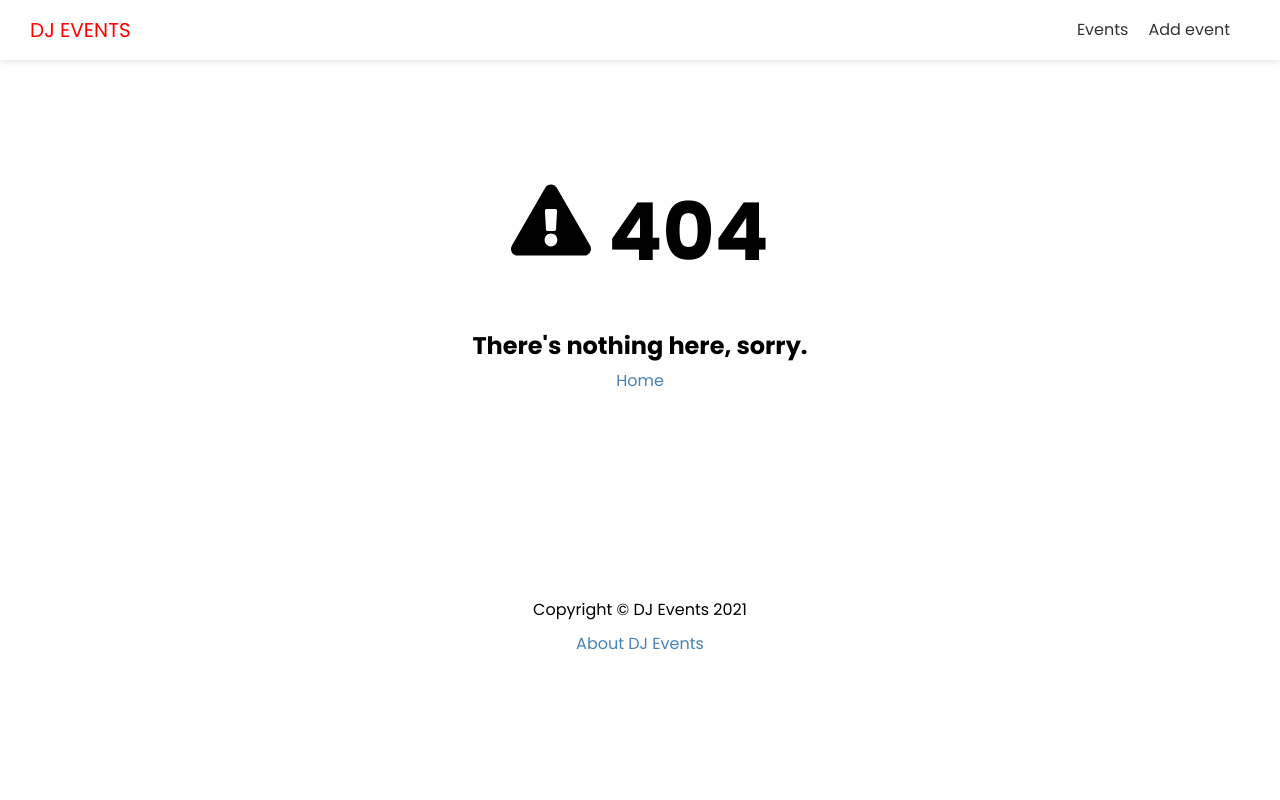
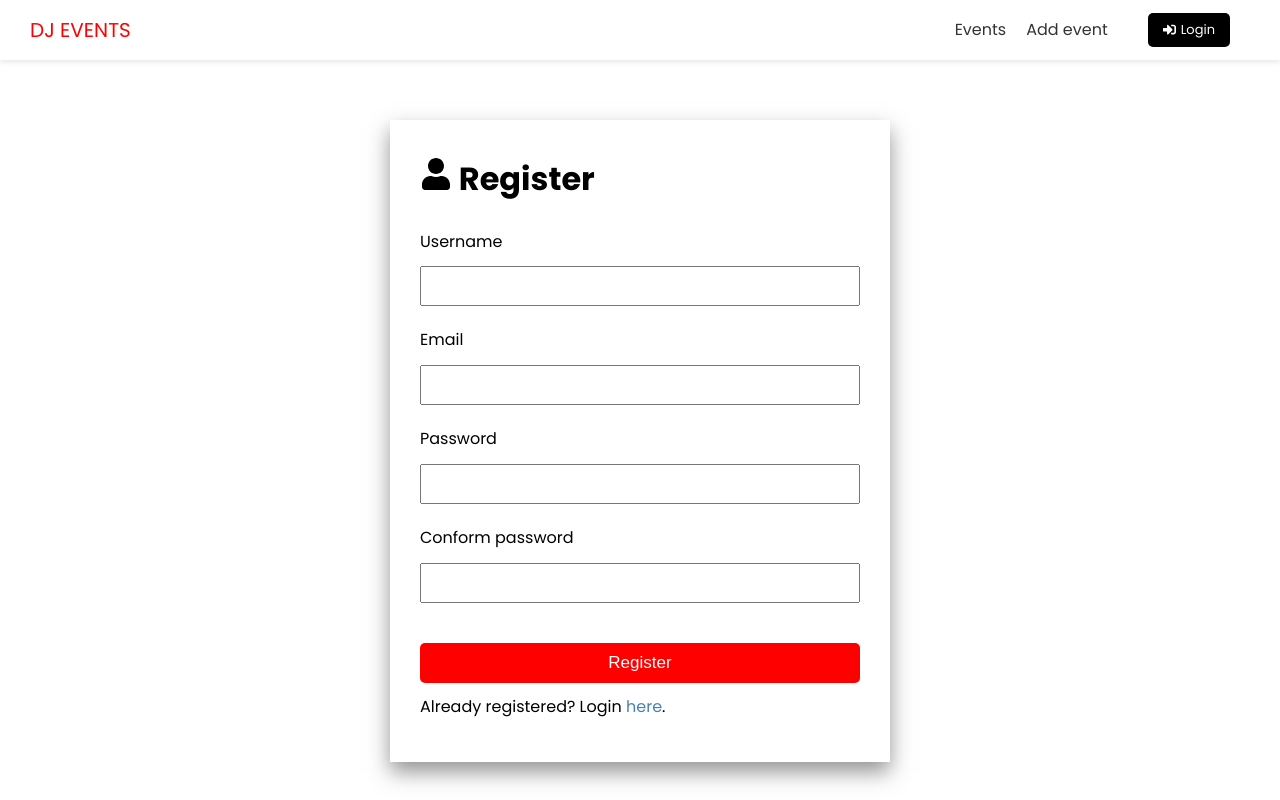
Before and after one commit to ncux/next-dj-events, a Next.js app in the folder client/: page /account/register in a window 1280 px wide. Before the commit this address had no page. Shown: the top 800 px of the page. Built offline with nearby package versions, Linux system fonts and the light colour scheme.

Commit message:
implemented login and register pages

```diff
--- a/client/components/navbar/navbar.js
+++ b/client/components/navbar/navbar.js
@@ -1,4 +1,5 @@
 import Link from "next/link";
+import { FaSignInAlt, FaSignOutAlt } from "react-icons/fa";
 import classes from "./navbar.module.css";
 
 export default function Navbar() {
@@ -23,6 +24,11 @@ export default function Navbar() {
                             <a>Add event</a>
                         </Link>
                     </li>
+                    <li>
+                        <Link href="/account/login">
+                            <a className="btn-secondary btn-icon"> <FaSignInAlt /> Login</a>
+                        </Link>
+                    </li>
                 </ul>
             </nav>
 
--- /dev/null
+++ b/client/pages/account/register.js
@@ -0,0 +1,65 @@
+import { FaUser } from "react-icons/fa";
+import { useContext, useState } from "react";
+import Link from "next/link";
+import axios from "axios";
+import { toast, ToastContainer } from "react-toastify";
+import "react-toastify/dist/ReactToastify.css";
+import classes from "../../styles/auth-form.module.css";
+import Layout from "../../components/layout/layout";
+
+export default function RegisterPage() {
+
+    const [email, setEmail] = useState('');
+    const [username, setUsername] = useState('');
+    const [password, setPassword] = useState('');
+    const [password2, setPassword2] = useState('');
+
+    const register = async e => {
+        e.preventDefault();
+        try {
+            if(password && password !== password2) {
+                toast.error('The passwords do not match!');
+                return;
+            }
+            console.log(username, email, password);
+        } catch (e) {
+            toast.error(`${e.message}`);
+        }
+    };
+
+    return (
+        <Layout title="Events | Registration">
+            <div className={classes.auth}>
+                <h1><FaUser /> Register</h1>
+                <ToastContainer />
+                <form onSubmit={ register }>
+
+                    <div>
+                        <label>Username</label>
+                        <input type="text" value={ username } onChange={ event => setUsername(event.target.value) }  />
+                    </div>
+
+                    <div>
+                        <label>Email</label>
+                        <input type="email" value={ email } onChange={ event => setEmail(event.target.value) }  />
+                    </div>
+
+                    <div>
+                        <label>Password</label>
+                        <input type="password" value={ password } onChange={ event => setPassword(event.target.value) }  />
+                    </div>
+
+                    <div>
+                        <label>Conform password</label>
+                        <input type="password" value={ password2 } onChange={ event => setPassword2(event.target.value) }  />
+                    </div>
+
+                    <input type="submit" value="Register" className="btn"/>
+                </form>
+
+                <p>Already registered? Login <Link href="/account/login">here</Link>.</p>
+
+            </div>
+        </Layout>
+    );
+};
--- /dev/null
+++ b/client/styles/auth-form.module.css
@@ -0,0 +1,30 @@
+
+.auth {
+    max-width: 500px;
+    margin: auto;
+    padding: 30px;
+    box-shadow: 0 10px 20px 0 rgba(50, 50, 50, 0.52);
+}
+
+.auth label {
+    display: block;
+    margin-bottom: 10px;
+}
+
+.auth input[type='text'], .auth input[type='email'], .auth input[type='password'] {
+    display: block;
+    width: 100%;
+    height: 40px;
+    padding: 5px;
+    font-size: 18px;
+}
+
+.auth input[type='submit'] {
+    width: 100%;
+    margin-top: 20px;
+    font-size: 17px;
+}
+
+.auth div {
+    margin-bottom: 20px;
+}
```
Also changed, not shown: client/pages/account/login.js (added, +44 -0 lines).
